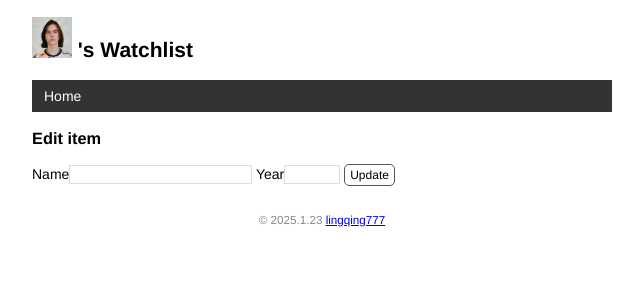
After one commit to lingqing777/watchlist, a Flask app: template templates/edit.html in a window 1280 px wide. The commit adds this page. Shown: the top 300 px of the page, without its empty margins (318-961 px from the left). Run offline with Flask 3, Linux system fonts and the light colour scheme; the template is opened without the code that fills it, so the values that code supplies are empty.

Commit message:
Creat,edit and delete item by form

```diff
--- a/app.py
+++ b/app.py
@@ -6,6 +6,7 @@ from glob import escape
 from flask import Flask, url_for, render_template
 from flask import Flask
 from flask_sqlalchemy import SQLAlchemy
+from flask import request,url_for,redirect,flash#redirect将用户重定向到另一个URL
 
 WIN=sys.platform.startswith('win')
 if WIN:  # 如果是 Windows 系统，使用三个斜线
@@ -28,14 +29,29 @@ def inject_user():
 def page_not_found(e):
     return render_template('404.html'),404
 
-@app.route('/')
+@app.route('/',methods=['GET','POST'])
 @app.route('/home')
 @app.route('/index')
 
 def index():
-    user=User.query.first()
-    movies=Movie.query.all()
-    return render_template('index.html',  movies=movies)
+    if request.method == 'POST':  # 判断是否是 POST 请求
+        # 获取表单数据
+        title = request.form.get('title')  # 传入表单对应输入字段的 name 值
+        year = request.form.get('year')
+        # 验证数据
+        if not title or not year or len(year) > 4 or len(title) > 60:
+            flash('Invalid input.')  # 显示错误提示
+            return redirect(url_for('index'))  # 重定向回主页
+        # 保存表单数据到数据库
+        movie = Movie(title=title, year=year)  # 创建记录
+        db.session.add(movie)  # 添加到数据库会话
+        db.session.commit()  # 提交数据库会话
+        flash('Item created.')  # 显示成功创建的提示
+        return redirect(url_for('index'))  # 重定向回主页
+
+    movies = Movie.query.all()
+    return render_template('index.html', movies=movies)
+
 def hello():
     return '<h1>Hello qing!</h1><img src="https://img-cdn.hltv.org/gallerypicture/K-G8CCzpFD4-IxV7rMHg-w.jpg?auto=compress&ixlib=java-2.1.0&m=%2Fm.png&mw=713&mx=132&my=3167&q=75&w=5352&s=42a36be0d798c5089f63cb2ae3d759e7"width="350" height="200">'
 
@@ -48,7 +64,7 @@ def test_url_for():
     # 下面是一些调用示例（请访问 http://localhost:5000/test 后在命令行窗口查看输出的 URL）：
     print(url_for('hello'))  # 生成 hello 视图函数对应的 URL，将会输出：/
     # 注意下面两个调用是如何生成包含 URL 变量的 URL 的
-    print(url_for('user_page', name='qing'))  # 输出：/user/greyli
+    print(url_for('user_page', name='greyli'))  # 输出：/user/greyli
     print(url_for('user_page', name='peter'))  # 输出：/user/peter
     print(url_for('test_url_for'))  # 输出：/test
     # 下面这个调用传入了多余的关键字参数，它们会被作为查询字符串附加到 URL 后面。
@@ -100,3 +116,30 @@ def forge():
         db.session.add(movie)
     db.session.commit()
     click.echo('Done')
+
+@app.route('/movie/edit/<int:movie_id>',methods=['GET','POST'])
+def edit(movie_id):
+    movie=Movie.query.get_or_404(movie_id)
+
+    if request.method=='POST': # 处理编辑表单的提交请求
+        title=request.form['title']
+        year=request.form['year']
+        if not title or not year or len(year) != 4 or len(title) > 60:
+            flash('Invalid input.')
+            return redirect(url_for('edit', movie_id=movie_id))  # 重定向回对应的编辑页面
+
+        movie.title = title  # 更新标题
+        movie.year = year  # 更新年份
+        db.session.commit()  # 提交数据库会话
+        flash('Item updated.')
+        return redirect(url_for('index'))  # 重定向回主页
+
+    return render_template('edit.html', movie=movie)  # 传入被编辑的电影记录
+
+@app.route('/movie/delete/<int:movie_id>',methods=['POST'])# 限定只接受 POST
+def delete(movie_id):
+    movie=Movie.query.get_or_404(movie_id) # 获取电影记录
+    db.session.delete(movie)# 删除对应的记录
+    db.session.commit()# 提交数据库会话
+    flash('Item deleted.')
+    return redirect(url_for('index'))# 重定向回主页
--- a/static/style.css
+++ b/static/style.css
@@ -78,3 +78,43 @@ nav li a :hover{
     border-radius: 5px;
     padding: 3px 5px;
 }
+/* 覆盖某些浏览器对 input 元素定义的字体 */
+input[type=submit]{/*它选中所有 type 属性值为 submit 的 input 元素，也就是提交按钮。*/
+    font-family: inherit;
+    /*将这些提交按钮的字体族设置为继承其父元素的字体族。这样做的目的是使按钮的字体与周围文本的字体保持一致，避免浏览器对提交按钮使用默认的、可能与页面其他部分不协调的字体。*/
+}
+input[type=text]{
+    border: 1px solid #ddd;
+}
+input[name=year]{
+    width: 50px;
+}
+.btn{
+    font-size: 12px;/*元素内文本的字体大小设置为12像素*/
+    padding: 3px 5px;/*为元素内部添加内边距。 padding 属性接受两个值，第一个值 3px 表示上下方向的内边距为3像素，第二个值 5px 表示左右方向的内边距为5像素。*/
+    text-decoration: none;/*去除链接（ <a> 标签）的下划线*/
+    cursor: pointer;/*鼠标悬停在该元素上时，鼠标指针会显示为手型（指针形状*/
+    background-color: white;
+    color: black;/*元素内文本的颜色*/
+    border: 1px solid #555555;/*为元素添加边框。边框宽度为1像素，样式为实线，颜色为 #55555*/
+    border-radius: 5px;/*使元素的四个角变成圆角，圆角半径为5像素*/
+}
+.btn:hover{/*.btn 类在鼠标悬停（ :hover ）状态下的样式*/
+    text-decoration: none;
+    background-color: black;
+    color: white;
+    border: 1px solid black;
+}
+.alert{
+    position: relative;/*元素的定位模式设置为相对定位*/
+    padding: 7px;
+    margin: 7px 0;/*margin: 7px 0;  是一种简写方式，它表示元素的上下外边距（ margin - top  和  margin - bottom ）为7像素，而左右外边距（ margin - left  和  margin - right ）为0像素。*/
+    border: 1px solid transparent;
+    color: #004085;
+    background-color: #cce5ff;
+    border-color: #b8daff;
+    border-radius: 5px;
+}
+.inline-form{
+    display: inline;
+}
--- a/templates/base.html
+++ b/templates/base.html
@@ -10,6 +10,10 @@
     {% endblock %}
 </head>
 <body>
+    <!-- 插入到页面标题上方 -->
+    {% for message in get_flashed_messages() %}
+        <div class="alert">{{ message}}</div>
+    {% endfor %}
     <h2>
         <img alt="Avatar" src="{{ url_for('static', filename='images/donk1.png') }}" class="avatar">
         {{ user.name }}'s Watchlist
--- /dev/null
+++ b/templates/edit.html
@@ -0,0 +1,10 @@
+{% extends 'base.html' %}
+
+{% block content %}
+<h3>Edit item</h3>
+<form method="post">
+    Name<input type="text" name="title" autocomplete="off" requied value="{{movie.title}}">
+    Year<input type="text" name="year" autocomplete="off" required value="{{movie.year}}">
+    <input class="btn" type="submit" value="Update">
+</form>
+{% endblock %}
```
Also changed, not shown: templates/index.html (+9 -0 lines).
